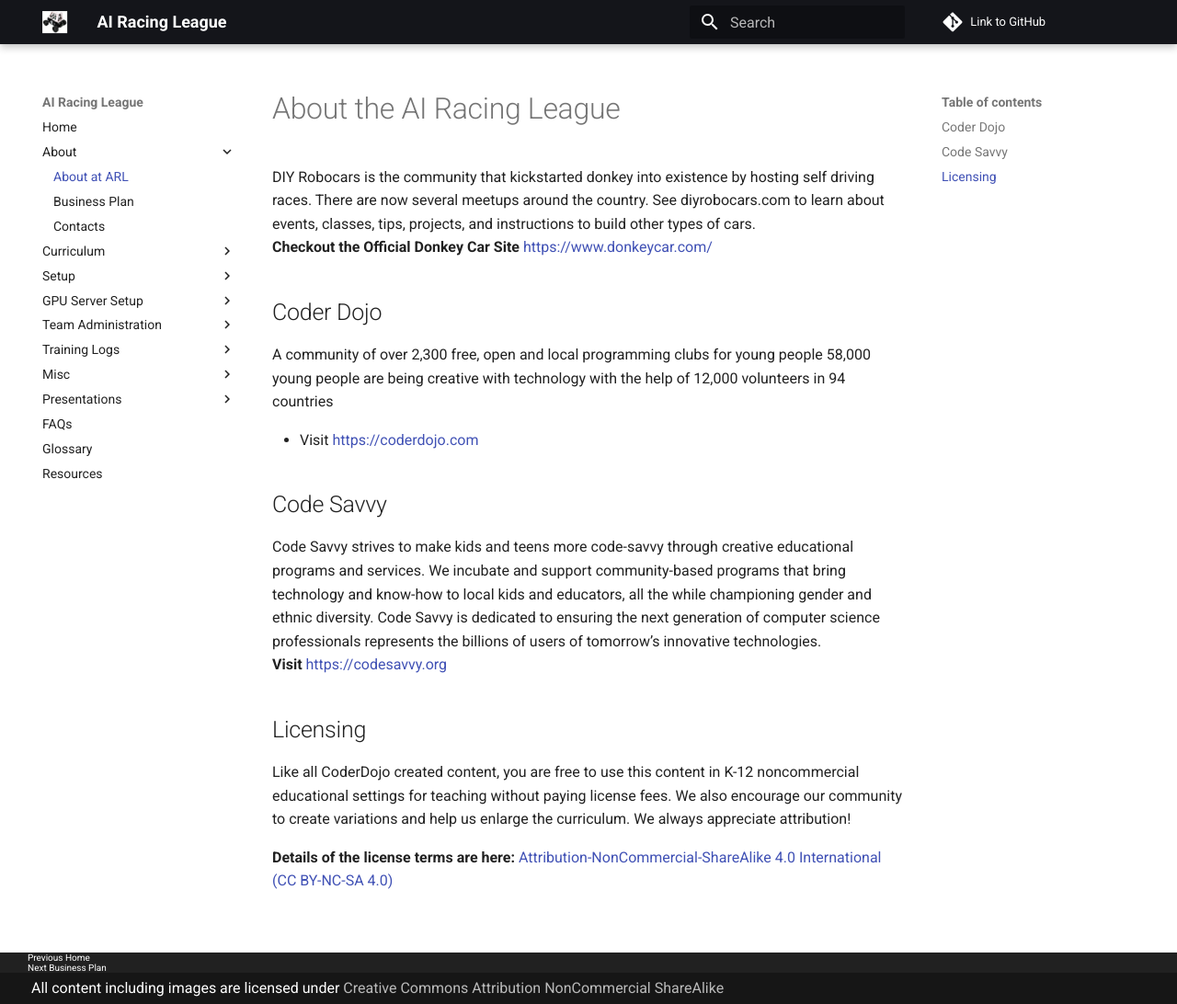
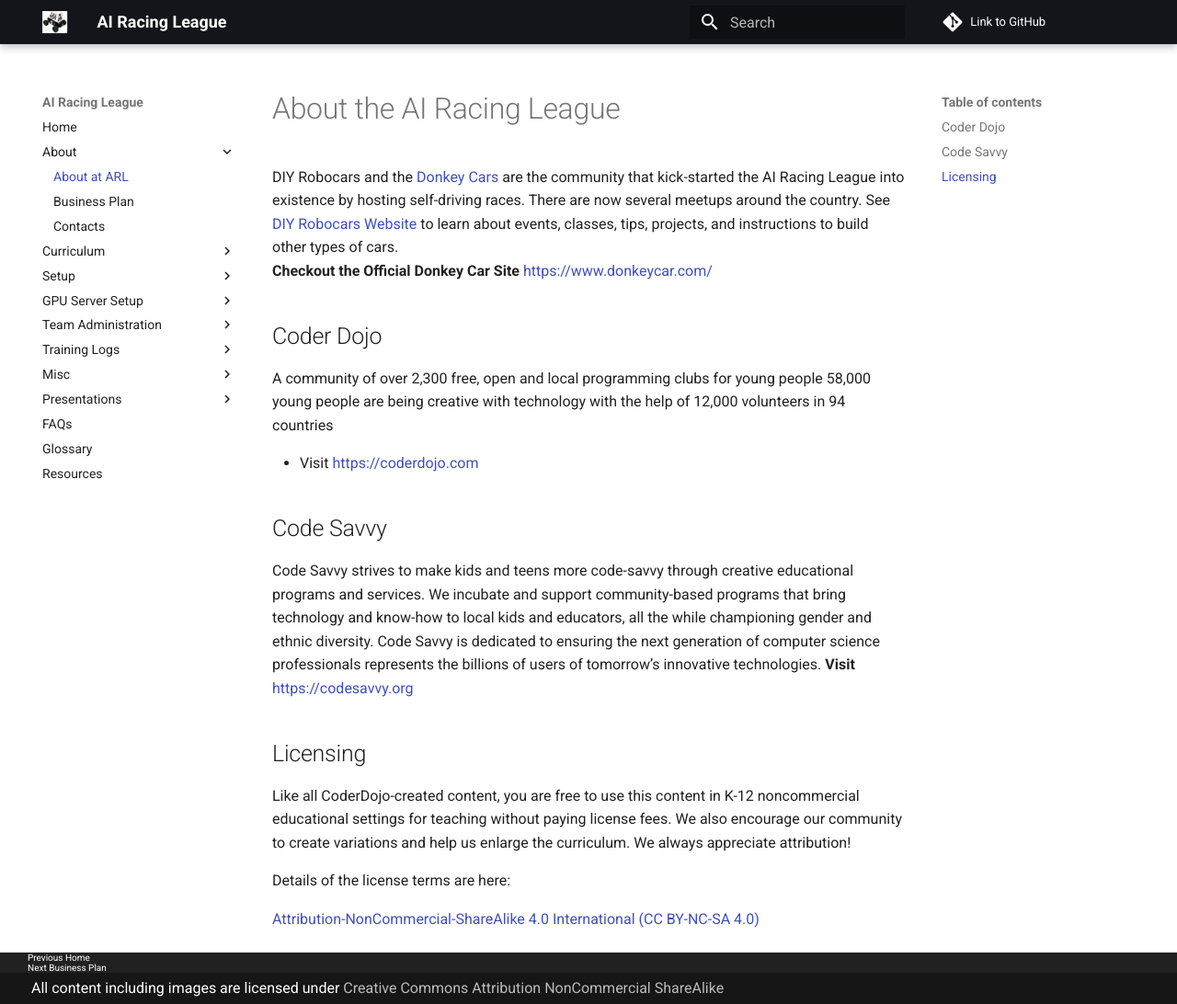
Before and after one commit to CoderDojoTC/ai-racing-league, an MkDocs documentation site: the page built from docs/about.md, in a window 1280 px wide and 1092 px high. Shown: the whole window at 92% size. Built offline with MkDocs 1.6.1 and Material for MkDocs 9.7.7, drawn with Linux system fonts in a browser that asks for light colours; comment, search, counter and statistics services are not loaded.

Commit message:
updated content

```diff
--- a/docs/about.md
+++ b/docs/about.md
@@ -1,19 +1,23 @@
 # About the AI Racing League
 
-DIY Robocars is the community that kickstarted donkey into existence by hosting self driving races. There are now several meetups around the country. See diyrobocars.com to learn about events, classes, tips, projects, and instructions to build other types of cars.</br>
+DIY Robocars and the [Donkey Cars](https://www.donkeycar.com/) are the community that kick-started the AI Racing League into existence by hosting self-driving races. There are now several meetups around the country. See [DIY Robocars Website](diyrobocars.com) to learn about events, classes, tips, projects, and instructions to build other types of cars.</br>
 **Checkout the Official Donkey Car Site** [https://www.donkeycar.com/](https://www.donkeycar.com/)
 
 ## Coder Dojo
+
 A community of over 2,300 free, open and local programming clubs for young people 58,000 young people are being creative with technology with the help of 12,000 volunteers in 94 countries
 
 * Visit [https://coderdojo.com](https://coderdojo.com)
 
 ## Code Savvy
-Code Savvy strives to make kids and teens more code-savvy through creative educational programs and services. We incubate and support community-based programs that bring technology and know-how to local kids and educators, all the while championing gender and ethnic diversity. Code Savvy is dedicated to ensuring the next generation of computer science professionals represents the billions of users of tomorrow’s innovative technologies.</br>
+
+Code Savvy strives to make kids and teens more code-savvy through creative educational programs and services. We incubate and support community-based programs that bring technology and know-how to local kids and educators, all the while championing gender and ethnic diversity. Code Savvy is dedicated to ensuring the next generation of computer science professionals represents the billions of users of tomorrow’s innovative technologies.
 **Visit** [https://codesavvy.org](https://codesavvy.org)
 
 ## Licensing
-Like all CoderDojo created content, you are free to use this content in K-12 noncommercial educational settings for teaching without paying license fees.  We also encourage our community to create variations and help us enlarge the curriculum.  We always appreciate attribution!
 
-**Details of the license terms are here:**
+Like all CoderDojo-created content, you are free to use this content in K-12 noncommercial educational settings for teaching without paying license fees.  We also encourage our community to create variations and help us enlarge the curriculum.  We always appreciate attribution!
+
+Details of the license terms are here:
+
 [Attribution-NonCommercial-ShareAlike 4.0 International (CC BY-NC-SA 4.0)](https://creativecommons.org/licenses/by-nc-sa/4.0)
```
Also changed, not shown: docs/index.md (+1 -0 lines), site/index.html, site/search/search_index.json, 2 other files.
